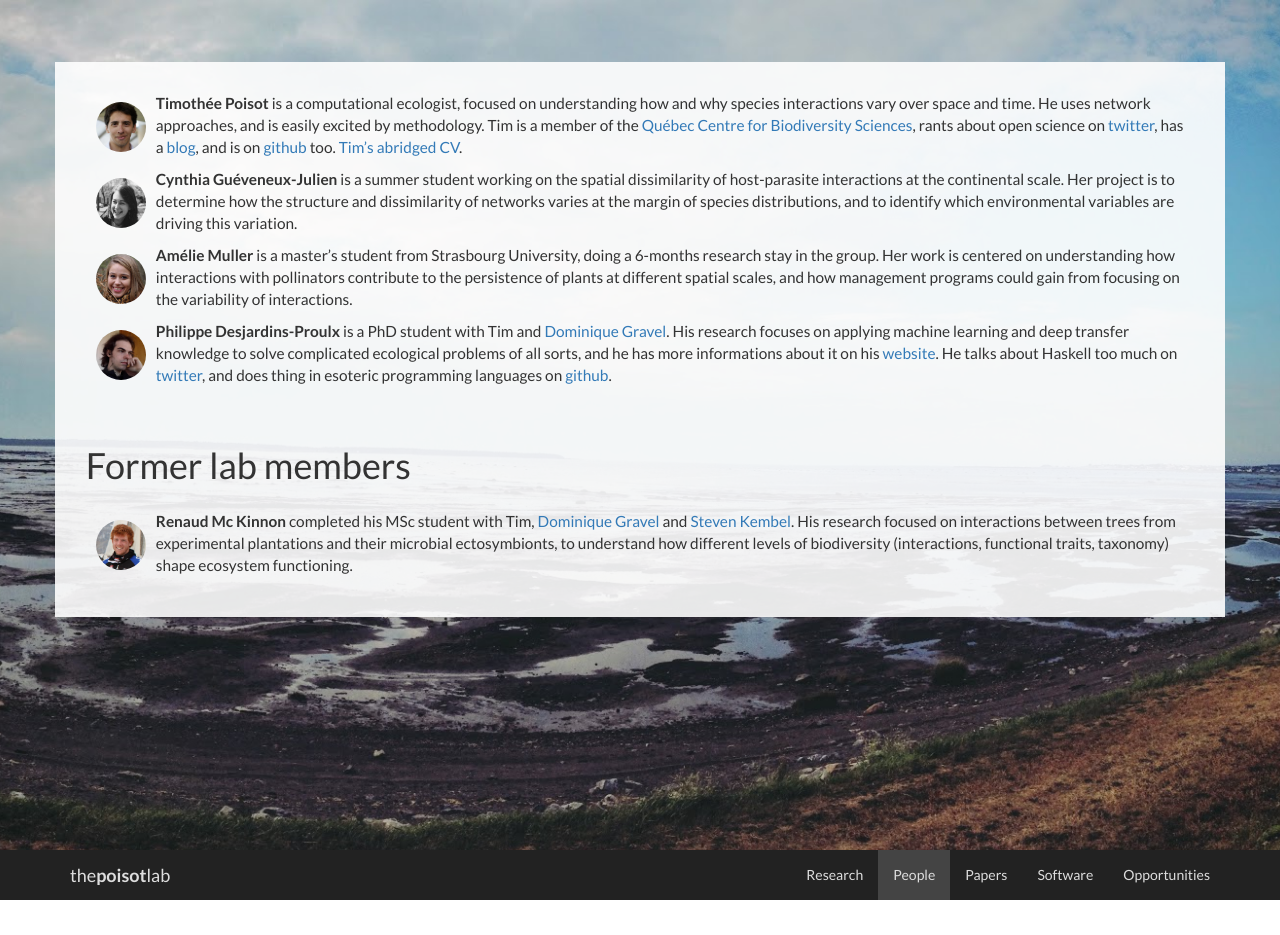
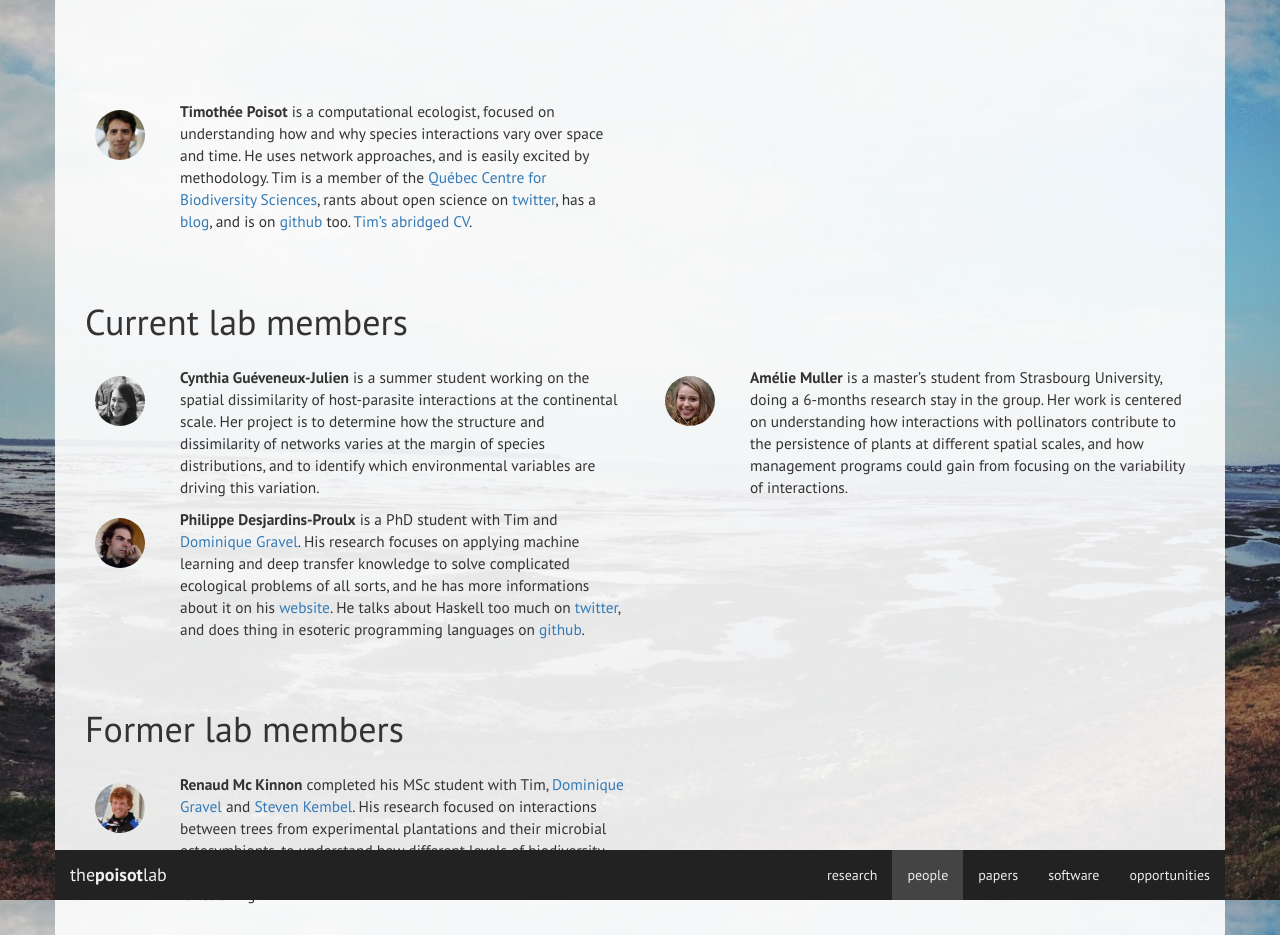
Before and after one commit to evadelmas/poisotlab.github.io, a Jekyll site: the page built from people.md, in a window 1280 px wide. Built offline with Jekyll 4.4.1, drawn with Linux system fonts in a browser that asks for light colours; nearby versions of some CDN libraries; some web fonts are replaced; a script that is not in the unit is left out; before the commit the page ends 900 px from its top, so only the background shows below that.

Commit message:
Ch-ch-ch-chaaaannnges

```diff
--- a/_includes/paper.html
+++ b/_includes/paper.html
@@ -6,7 +6,7 @@
 <br />{{ p.date }}
 </div>
 
-<div class="col-md-3">
+<div class="col-md-2 col-md-offset-1 text-right">
   {% for lab in p.labels %}
   {% if lab.type == "pdf" %}<a href="/pdf/{{lab.pdf}}" title="{{p.title}}"><span class="label label-success">Full text PDF</span></a>{% endif %}
   {% if lab.type == "published" %}<a href="http://dx.doi.org/{{lab.doi}}" title="{{ lab.in }}"><span class="label label-warning">Journal version</span></a>{% endif %}
--- a/people.md
+++ b/people.md
@@ -4,43 +4,76 @@ title: People
 nav: people
 ---
 
-<img src="/mugshots/tim.jpg" class="img-circle" style="width: 50px; height: 50px"  /> **Timothée Poisot** is a
-computational ecologist, focused on understanding how and why species
-interactions vary over space and time. He uses network approaches, and is easily
-excited by methodology. Tim is a member of the [Québec Centre for Biodiversity
-Sciences][qcbs], rants about open science on [twitter](http://twitter.com/tpoi),
-has a [blog](https://medium.com/@tpoi/), and is on
-[github](http://github.com/tpoisot/) too. [Tim's abridged CV](/tim).
+<div class="row">
+<div class="col-xs-2 col-md-1">
+<img src="/mugshots/tim.jpg" class="img-circle" style="width: 50px; height: 50px"  />
+</div>
+<div class="col-xs-10 col-md-5" markdown="1">
 
-<img src="/mugshots/cynthiagueveneuxjulien.png" class="img-circle" style="width: 50px; height: 50px"  /> **Cynthia
-Guéveneux-Julien** is a summer student working on the spatial dissimilarity of
-host-parasite interactions at the continental scale. Her project is to determine
-how the structure and dissimilarity of networks varies at the margin of species
-distributions, and to identify which environmental variables are driving this
-variation.
+**Timothée Poisot** is a computational ecologist, focused on understanding how
+and why species interactions vary over space and time. He uses network
+approaches, and is easily excited by methodology. Tim is a member of the
+[Québec Centre for Biodiversity Sciences][qcbs], rants about open science on
+[twitter](http://twitter.com/tpoi), has a [blog](https://medium.com/@tpoi/),
+and is on [github](http://github.com/tpoisot/) too. [Tim's abridged CV](/tim).
+</div>
+</div>
 
-<img src="/mugshots/ameliemuller.jpg" class="img-circle" style="width: 50px; height: 50px"  /> **Amélie Muller** is a master's
-student from Strasbourg University, doing a 6-months research stay in the group.
-Her work is centered on understanding how interactions with pollinators
-contribute to the persistence of plants at different spatial scales, and how
-management programs could gain from focusing on the variability of interactions.
+# Current lab members
 
-<img src="/mugshots/philippedesjardinsproulx.jpg" class="img-circle" style="width: 50px; height: 50px"  /> **Philippe
-Desjardins-Proulx** is a PhD student with Tim and [Dominique Gravel][dom]. His
-research focuses on applying machine learning and deep transfer knowledge to
-solve complicated ecological problems of all sorts, and he has more informations
-about it on his [website](http://phdp.github.io/). He talks about Haskell too
-much on [twitter](http://twitter.com/phdpqc/), and does thing in esoteric
-programming languages on [github](http://github.com/phdp/).
+<div class="row">
+<div class="col-xs-2 col-md-1">
+<img src="/mugshots/cynthiagueveneuxjulien.png" class="img-circle" style="width: 50px; height: 50px"  />
+</div>
+<div class="col-xs-10 col-md-5" markdown="1">
+**Cynthia Guéveneux-Julien** is a summer student working on the spatial
+dissimilarity of host-parasite interactions at the continental scale. Her
+project is to determine how the structure and dissimilarity of networks varies
+at the margin of species distributions, and to identify which environmental
+variables are driving this variation.
+</div>
+
+<div class="col-xs-2 col-md-1">
+<img src="/mugshots/ameliemuller.jpg" class="img-circle" style="width: 50px; height: 50px"  />
+</div>
+<div class="col-xs-10 col-md-5" markdown="1">
+**Amélie Muller** is a master's student from Strasbourg University, doing a
+6-months research stay in the group. Her work is centered on understanding how
+interactions with pollinators contribute to the persistence of plants at
+different spatial scales, and how management programs could gain from focusing
+on the variability of interactions.
+</div>
+
+<div class="col-xs-2 col-md-1">
+<img src="/mugshots/philippedesjardinsproulx.jpg" class="img-circle" style="width: 50px; height: 50px"  />
+</div>
+<div class="col-xs-10 col-md-5" markdown="1">
+**Philippe Desjardins-Proulx** is a PhD student with Tim and [Dominique
+Gravel][dom]. His research focuses on applying machine learning and deep
+transfer knowledge to solve complicated ecological problems of all sorts, and
+he has more informations about it on his [website](http://phdp.github.io/). He
+talks about Haskell too much on [twitter](http://twitter.com/phdpqc/), and
+does thing in esoteric programming languages on
+[github](http://github.com/phdp/).
+</div>
+</div>
 
 # Former lab members
 
-<img src="/mugshots/renaudmckinnon.png" class="img-circle" style="width: 50px; height: 50px"  /> **Renaud Mc Kinnon**
+<div class="row">
+<div class="col-xs-2 col-md-1">
+<img src="/mugshots/renaudmckinnon.png" class="img-circle" style="width: 50px; height: 50px"  />
+</div>
+<div class="col-xs-10 col-md-5" markdown="1">
+**Renaud Mc Kinnon**
 completed his MSc student with Tim, [Dominique Gravel][dom] and [Steven
 Kembel][skemb]. His research focused on interactions between trees from
 experimental plantations and their microbial ectosymbionts, to understand how
 different levels of biodiversity (interactions, functional traits, taxonomy)
 shape ecosystem functioning.
+</div>
+</div>
+
 
 [qcbs]: http://qcbs.ca/fr/membres/les-chercheurs/?profile=166
 [dom]: http://chaire-eec.uqar.ca/
--- a/styles/main.less
+++ b/styles/main.less
@@ -1,15 +1,13 @@
 @import "/styles/colors.less";
 
-@import url(http://fonts.googleapis.com/css?family=Lato:400,400italic,700,700italic);
+@import url(http://fonts.googleapis.com/css?family=PT+Mono|PT+Sans:400,400italic,700,700italic|PT+Serif:400,400italic,700,700italic);
 
 .d3{
   @import "/styles/d3.less";
 }
 
-body {
-  font-family: "Lato";
-  padding-bottom: 50px;
-  background: none;
+code, pre {
+  font-family: "PT Mono";
 }
 
 html {
@@ -17,14 +15,23 @@ html {
   background-size: cover;
   background-position: center center;
   background-attachment: fixed;
+  height: 100%;
+}
+
+body {
+  font-family: "PT Sans";
+  background: none;
+  height: 100%;
 }
 
 .content {
+  min-height: 100%;
   font-size: 1.1em;
-  margin-top: 4em;
-  margin-bottom: 4em;
+  border-radius: 1px;
+  padding: 30px;
+  padding-top: 100px;
+  padding-bottom: 20px;
   background: rgba(254, 254, 254, 0.9);
-  padding: 2em;
 }
 
 .img-circle {
@@ -39,12 +46,16 @@ html {
 }
 
 .whitelink {
-  color: #ddd;
+  color: #eee;
   text-shadow: none;
+  text-transform: lowercase;
 }
 
 .navbar-default {
-  background: #222;
+  background: none;
+  .container, .container-fluid{
+    background: #222;
+  }
   box-shadow: none;
   border: none;
   .navbar-header > a, li > a {
```
Also changed, not shown: papers.md (+1 -5 lines), research.md (+19 -4 lines).
